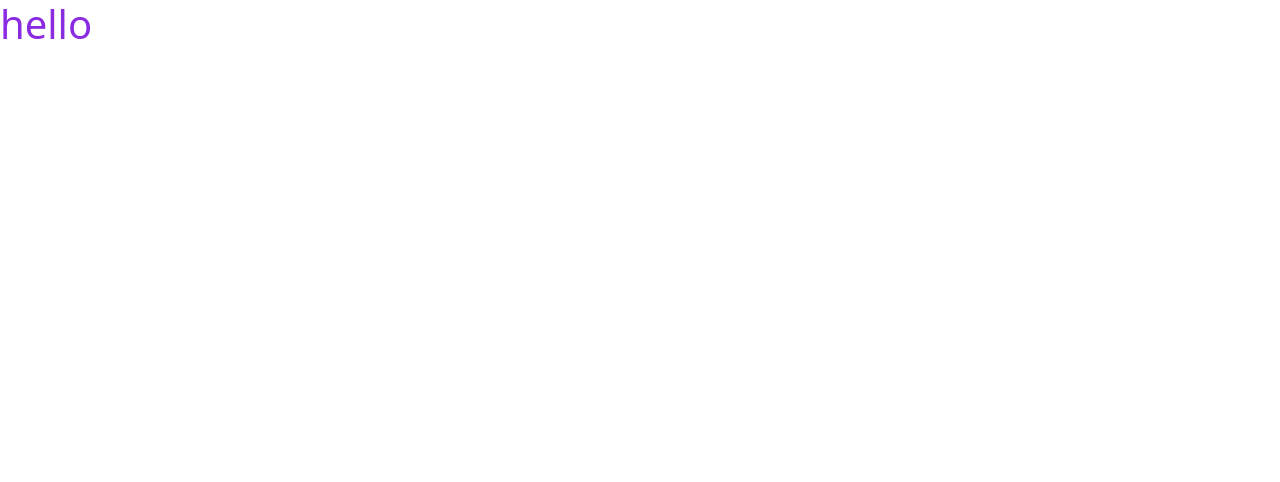
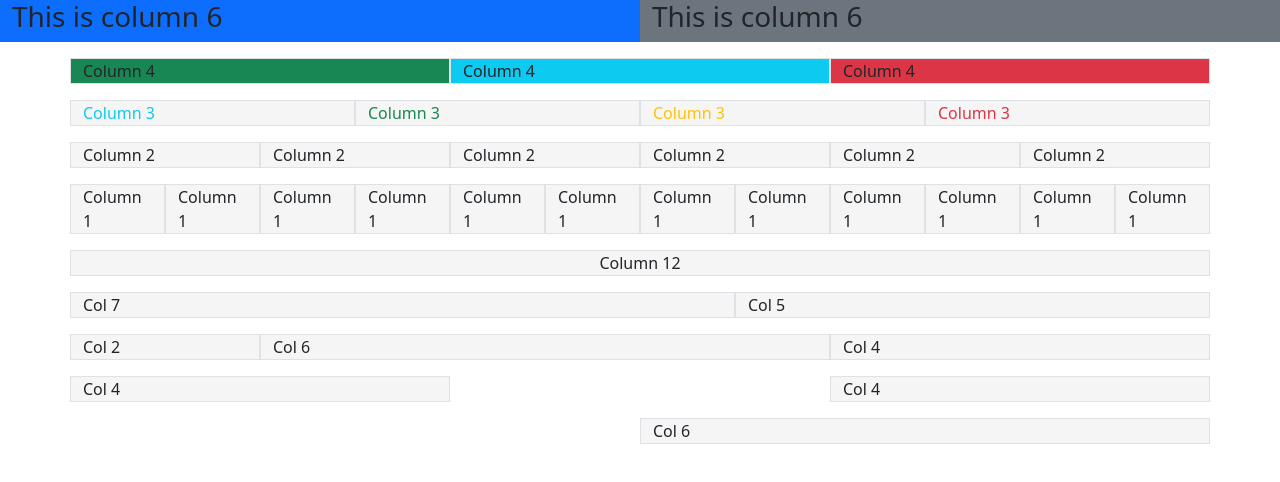
Before and after one commit to Nabiha-Tahsin/Class20-video-assignment, a plain HTML site: page index.html in a window 1280 px wide. Drawn offline with nearby package versions, Linux system fonts and the light colour scheme.

Commit message:
Update index.html
done

```diff
--- a/index.html
+++ b/index.html
@@ -7,13 +7,81 @@
     <title>Class 20</title>
     <!------------- BOOTSTRAP CSS ------------->
     <link href="https://cdn.jsdelivr.net/npm/bootstrap@5.1.3/dist/css/bootstrap.min.css" rel="stylesheet" integrity="sha384-1BmE4kWBq78iYhFldvKuhfTAU6auU8tT94WrHftjDbrCEXSU1oBoqyl2QvZ6jIW3" crossorigin="anonymous">
-    <!------------- MY CSS ------------>
-    <link rel="stylesheet" href="style.css">
+    <style>
+      .column{
+      background-color: rgba(221, 221, 221, 0.301);
+      }
+    </style>
 
   </head>
   <body>
 
-    <h1>hello</h1>
+    <div>
+      <div class="container-fluid">
+        <div class="row">
+          <div class="col-lg-6 bg-primary"><h3>This is column 6</h3></div>
+          <div class="col-lg-6 bg-secondary"><h3>This is column 6</h3></div>
+        </div>
+      </div>
+      <div class="container">
+        <div class="row">
+          <div class="col-lg-4 border bg-success my-3">Column 4</div>
+          <div class="col-lg-4 border bg-info my-3">Column 4</div>
+          <div class="col-lg-4 border bg-danger my-3">Column 4</div>
+
+          <div class="col-lg-3 column border text-info mb-3">Column 3</div>
+          <div class="col-lg-3 column border text-success mb-3">Column 3</div>
+          <div class="col-lg-3 column border text-warning mb-3">Column 3</div>
+          <div class="col-lg-3 column border text-danger mb-3">Column 3</div>
+
+          <div class="col-lg-2 column border mb-3">Column 2</div>
+          <div class="col-lg-2 column border mb-3">Column 2</div>
+          <div class="col-lg-2 column border mb-3">Column 2</div>
+          <div class="col-lg-2 column border mb-3">Column 2</div>
+          <div class="col-lg-2 column border mb-3">Column 2</div>
+          <div class="col-lg-2 column border mb-3">Column 2</div>
+
+          <div class="col-lg-1 column border mb-3">Column 1</div>
+          <div class="col-lg-1 column border mb-3">Column 1</div>
+          <div class="col-lg-1 column border mb-3">Column 1</div>
+          <div class="col-lg-1 column border mb-3">Column 1</div>
+          <div class="col-lg-1 column border mb-3">Column 1</div>
+          <div class="col-lg-1 column border mb-3">Column 1</div>
+          <div class="col-lg-1 column border mb-3">Column 1</div>
+          <div class="col-lg-1 column border mb-3">Column 1</div>
+          <div class="col-lg-1 column border mb-3">Column 1</div>
+          <div class="col-lg-1 column border mb-3">Column 1</div>
+          <div class="col-lg-1 column border mb-3">Column 1</div>
+          <div class="col-lg-1 column border mb-3">Column 1</div>
+
+          <div class="col-lg-12 column border mb-3 text-center">Column 12</div>
+
+          <div class="col-lg-7 column border mb-3">Col 7</div>
+          <div class="col-lg-5 column border mb-3">Col 5</div>
+
+          <div class="col-lg-2 column border mb-3">Col 2</div>
+          <div class="col-lg-6 column border mb-3">Col 6</div>
+          <div class="col-lg-4 column border mb-3">Col 4</div>
+
+          <div class="col-lg-4 column border mb-3">Col 4</div>
+          <div class="col-lg-4 column border offset-lg-4 mb-3">Col 4</div>
+
+          <div class="col-lg-6 column border offset-lg-6 mb-3">Col 6</div>
+
+        </div>
+      </div>
+    </div>
+
+
+
+
+
+
+
+
+
+
+
 
     <!-- Option 1: Bootstrap Bundle with Popper -->
     <script src="https://cdn.jsdelivr.net/npm/bootstrap@5.1.3/dist/js/bootstrap.bundle.min.js" integrity="sha384-ka7Sk0Gln4gmtz2MlQnikT1wXgYsOg+OMhuP+IlRH9sENBO0LRn5q+8nbTov4+1p" crossorigin="anonymous"></script>
```
